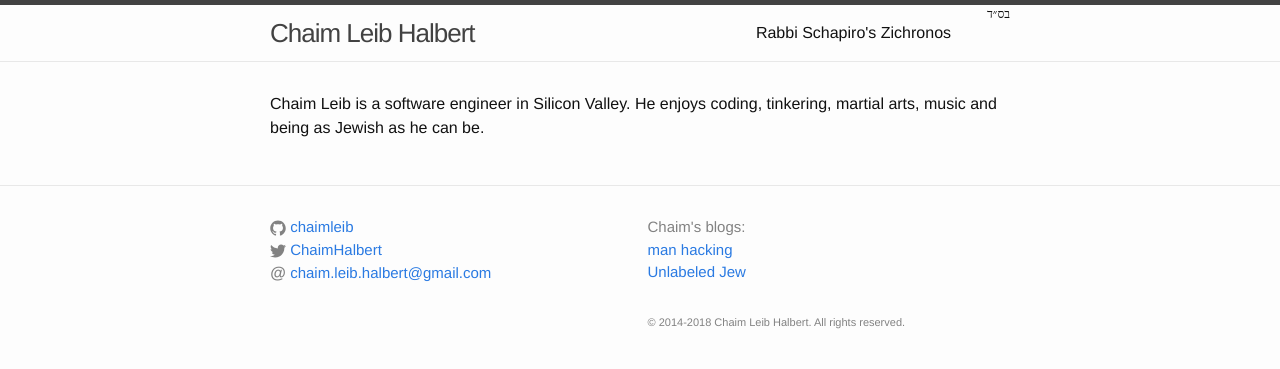
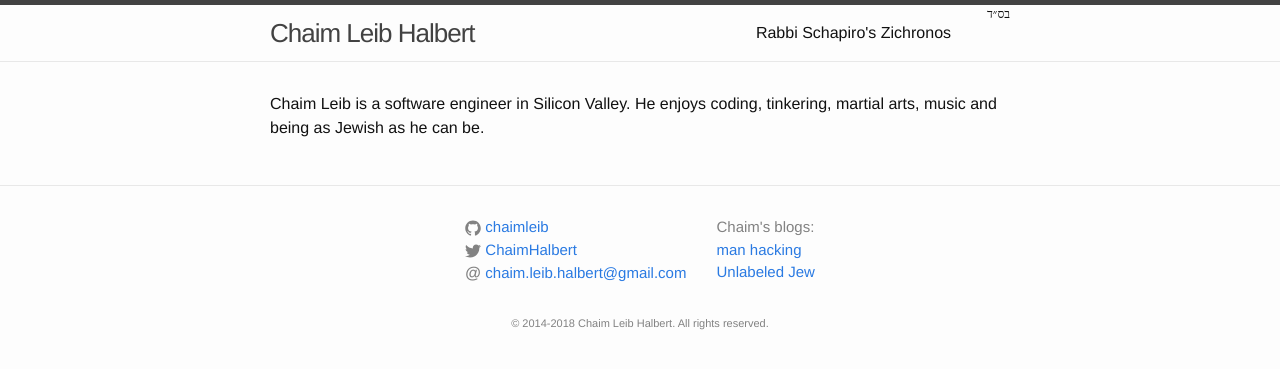
Before and after one commit to chaimleib/chaimleib.github.io, a Jekyll site: the page built from index.html, in a window 1280 px wide. Shown: the top 369 px of the page. Built offline with Jekyll 4.4.1, drawn with Linux system fonts in a browser that asks for light colours.

Commit message:
flexbox footer cols

```diff
--- a/_includes/footer.html
+++ b/_includes/footer.html
@@ -1,8 +1,9 @@
-<footer class="site-footer">
+<footer>
   <div class="wrapper">
+
     <div class="footer-col-wrapper">
 
-      <div class="footer-col  footer-col-1">
+      <div class="footer-col">
         <ul class="social-media-list">
           {% if site.github_username %}
           <li>
@@ -42,18 +43,21 @@
         </ul>
       </div>
 
-      <div class="footer-col  footer-col-2">
+      <div class="footer-col">
         <ul class="related-sites-list">Chaim's blogs:
             <li><a href='https://manhacking.blogspot.com/'>man hacking</a></li>
             <li><a href='https://unlabeledjew.blogspot.com/'>Unlabeled Jew</a></li>
         </ul>
       </div>
 
+    </div>
+
+    <div class="footer-col-wrapper">
       <div class="footer-col copyright">
         &copy; 2014-{{ "now" | date : "%Y" }} {{ site.author }}.
         All rights reserved.
       </div>
+    </div>
 
-    </div>
   </div>
 </footer>
--- a/_sass/_footer.scss
+++ b/_sass/_footer.scss
@@ -1,68 +1,32 @@
 /**
  * Site footer
  */
-.site-footer {
+footer {
     border-top: 1px solid $grey-color-light;
     padding: $spacing-unit 0;
+    font-size: 15px;
+    color: $grey-color;
+
+    ul {
+        list-style: none;
+        margin-left: 0;
     }
 
-.footer-heading {
-    font-size: 18px;
-    margin-bottom: $spacing-unit / 2;
-}
-
-.contact-list,
-.social-media-list,
-.related-sites-list {
-    list-style: none;
-    margin-left: 0;
+    .footer-col-wrapper {
+        display: flex;
+        justify-content: center;
     }
 
     .copyright {
         font-size: 11px;
     }
 
-.footer-col-wrapper {
-    font-size: 15px;
-    color: $grey-color;
-    margin-left: -$spacing-unit / 2;
-    @extend %clearfix;
-}
-
     .footer-col {
-    float: left;
+        display: inline-block;
         margin-bottom: $spacing-unit / 2;
-    padding-left: $spacing-unit / 2;
-}
-
-.footer-col-1,
-.footer-col-2 {
-    width: -webkit-calc(50% - (#{$spacing-unit} / 2));
-    width:         calc(50% - (#{$spacing-unit} / 2));
-}
-
-.footer-description {
-  p {
-    margin-bottom: 0;
+        &:nth-child(n+2) {
+            margin-left: $spacing-unit;
         }
     }
 
-@include media-query($laptop) {
-    .footer-col-1 {
-        width: -webkit-calc(50% - (#{$spacing-unit} / 2));
-        width:         calc(50% - (#{$spacing-unit} / 2));
 }
-
-    .footer-col-2 {
-        width: -webkit-calc(100% - (#{$spacing-unit} / 2));
-        width:         calc(100% - (#{$spacing-unit} / 2));
-    }
-}
-
-@include media-query($mobile) {
-    .footer-col {
-        float: none;
-        width: -webkit-calc(100% - (#{$spacing-unit} / 2));
-        width:         calc(100% - (#{$spacing-unit} / 2));
-    }
-}
```
Also changed, not shown: 1 other file. Lines whose indentation alone changed are shown as unchanged.
